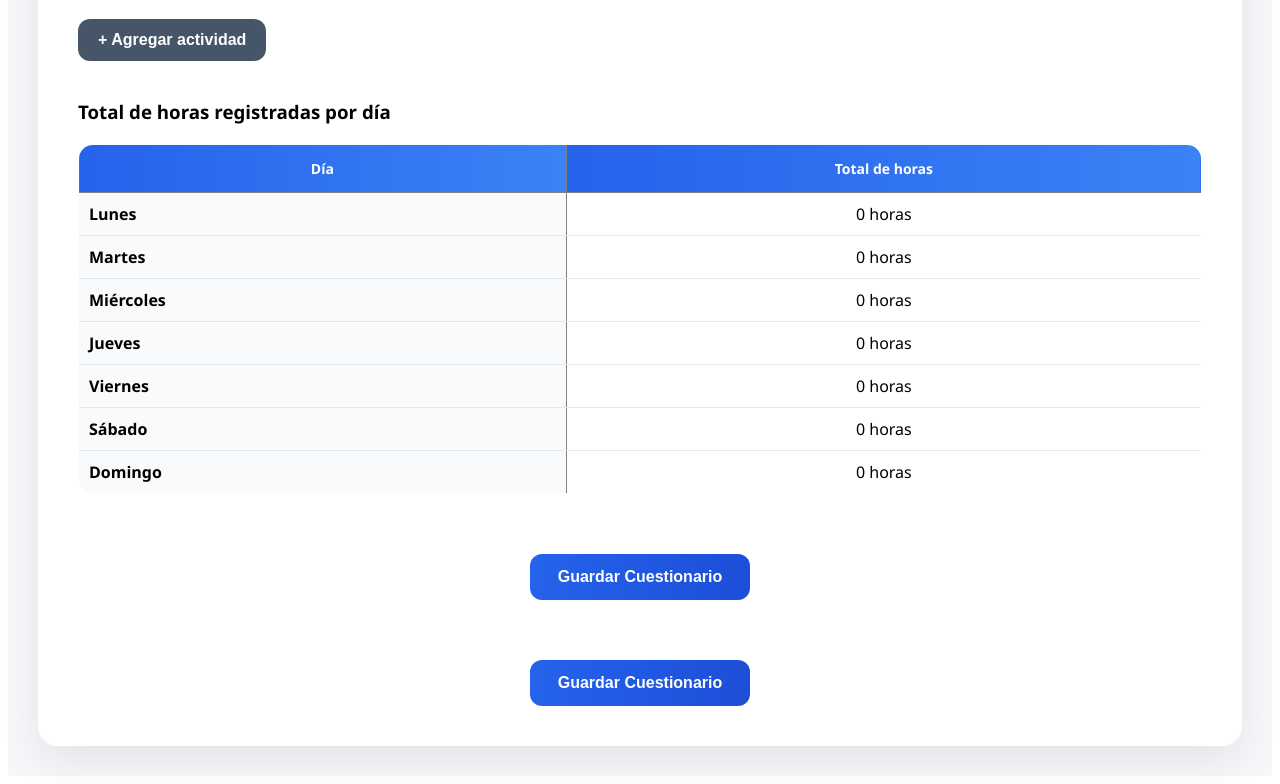
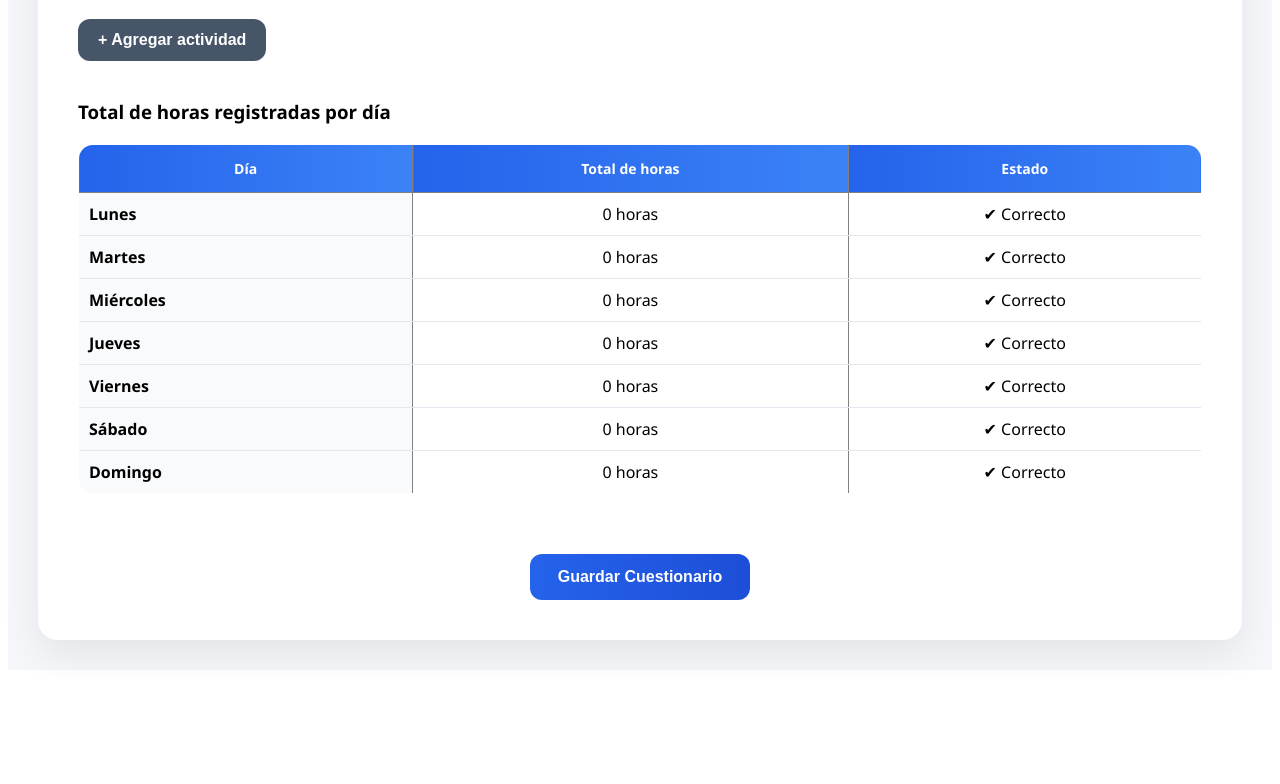
Before and after one commit to StephanieVA/gestion-tiempo, an Angular app: page /cuestionario in a window 1280 px wide. Shown: the part 2913-3697 px from the top of the page. After the commit the page ends 3591 px from the top, so only its background shows below. Built offline with nearby package versions, Linux system fonts and the light colour scheme.

Commit message:
Update cuestionario.component.html

```diff
--- a/src/app/pages/cuestionario/cuestionario.component.html
+++ b/src/app/pages/cuestionario/cuestionario.component.html
@@ -299,14 +299,38 @@
     <tr>
       <th>Día</th>
       <th>Total de horas</th>
+      <th>Estado</th>
     </tr>
 
-    <tr *ngFor="let d of dias">
-      <td>{{ d }}</td>
+
+    <tr
+      *ngFor="let d of dias"
+      [class.exceso]="obtenerTotalDia(d) > 24"
+    >
+
+      <td>
+        {{ d }}
+      </td>
+
 
       <td>
         {{ obtenerTotalDia(d) }} horas
       </td>
+
+
+      <td>
+
+        <span *ngIf="obtenerTotalDia(d) > 24">
+          ⚠️ Excedió las 24 horas. Reduzca horas.
+        </span>
+
+
+        <span *ngIf="obtenerTotalDia(d) <= 24">
+          ✔ Correcto
+        </span>
+
+      </td>
+
 
     </tr>
 
@@ -315,12 +339,6 @@
 </div>
 
 
-<div class="guardar">
-  <button (click)="guardar()">
-    Guardar Cuestionario
-  </button>
-</div>
-
   <div class="guardar">
     <button (click)="guardar()">Guardar Cuestionario</button>
   </div>
```
